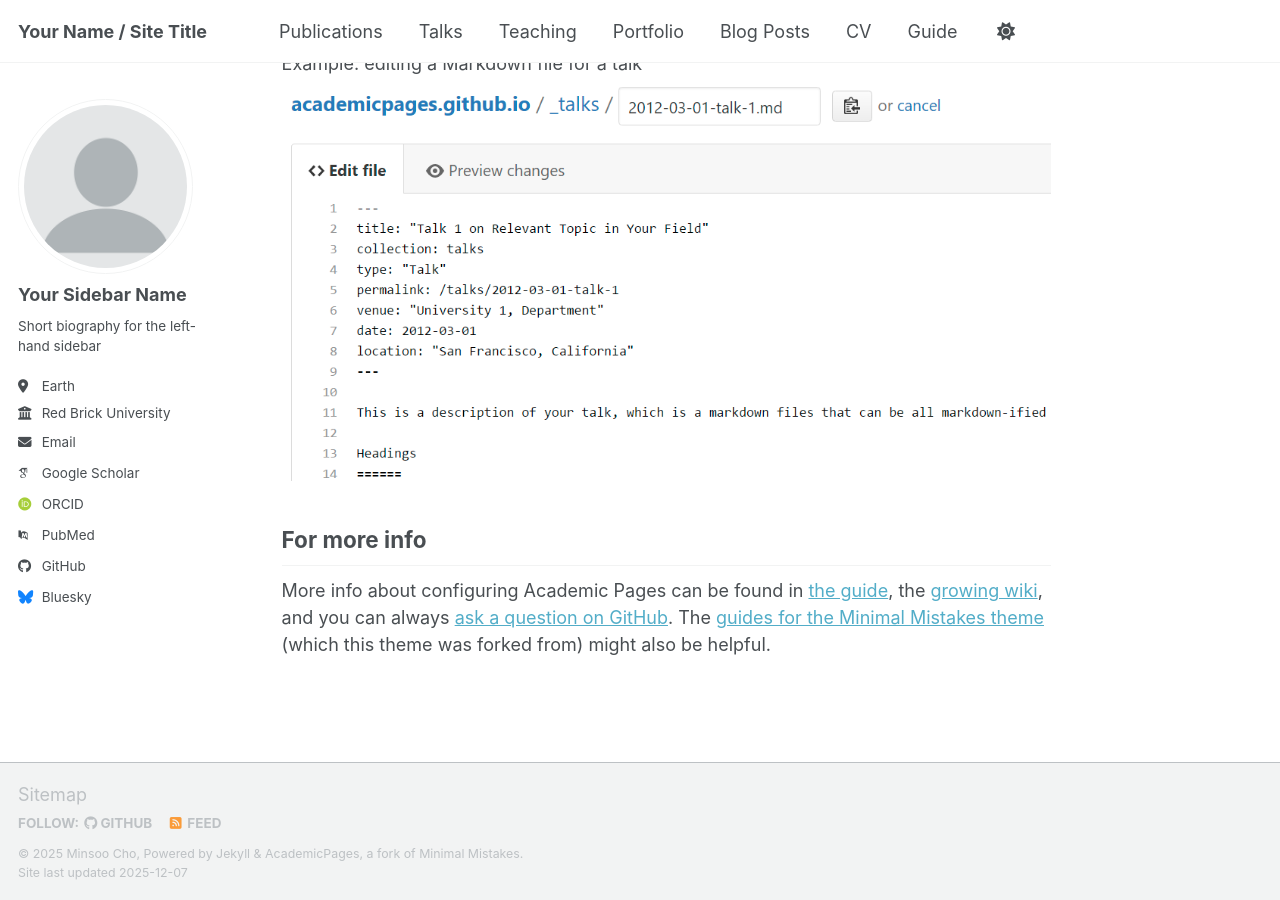
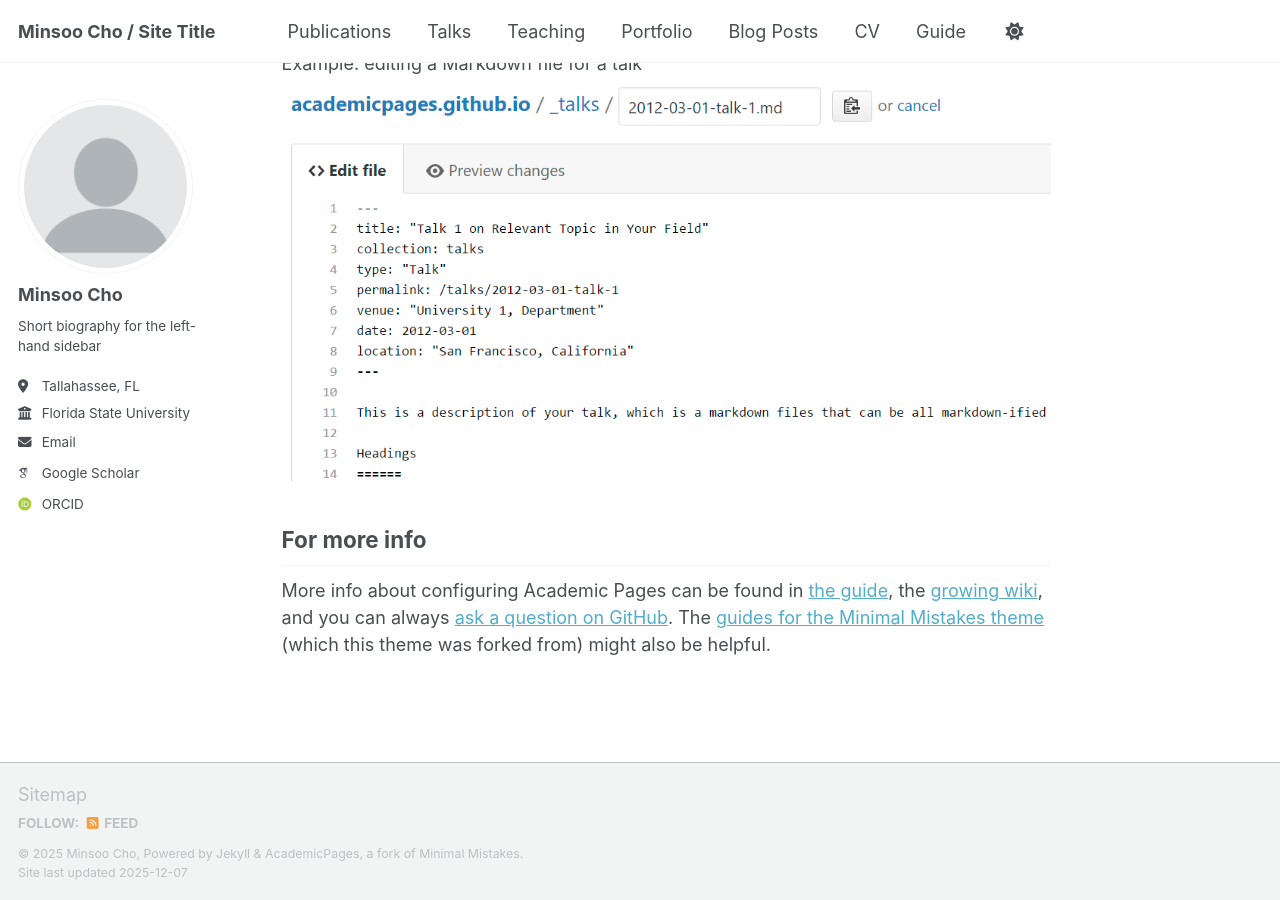
Before and after one commit to minsoo-cho/minsoo-cho.github.io, a Jekyll site: the page built from _pages/about.md, in a window 1280 px wide and 900 px high, scrolled down 2718 px. Built offline with Jekyll 4.4.1, drawn with Linux system fonts in a browser that asks for light colours; some web fonts are replaced; a script bundle is joined from its source files by our own code; library files that are not in the unit come from our copies.

Commit message:
Update _config.yml

```diff
--- a/_config.yml
+++ b/_config.yml
@@ -9,11 +9,11 @@
 # Basic Site Settings
 locale                   : "en-US"
 site_theme               : "default" # Currently available options are "default", "air"
-title                    : "Your Name / Site Title"
+title                    : "Minsoo Cho / Site Title"
 title_separator          : "-"
 name                     : &name "Minsoo Cho"
 description              : &description "Your Name's academic portfolio"   # Update this with a general description of your site, this is the default if not overridden by a page
-url                      : https://academicpages.github.io # The base hostname & protocol for your site e.g. "https://[your GitHub username].github.io",
+url                      : https://minsoo-cho.github.io # The base hostname & protocol for your site e.g. "https://[your GitHub username].github.io",
                                                            # or if you already have some other page hosted on Github then use "https://[your GitHub username].github.io/[Your Repo Name]"
 baseurl                  : "" # the subpath of your site, e.g. "/blog"
 repository               : "minsoo-cho.github.io"
@@ -24,13 +24,13 @@ repository               : "minsoo-cho.github.io"
 author:
   # Biographic information
   avatar           : "profile.png"
-  name             : "Your Sidebar Name"
+  name             : "Minsoo Cho"
   pronouns         : # example: "she/her"
   bio              : "Short biography for the left-hand sidebar"
-  location         : "Earth"
-  employer         : "Red Brick University"
+  location         : "Tallahassee, FL"
+  employer         : "Florida State University"
   uri              : # URL
-  email            : "none@example.org"
+  email            : "mc23m@fsu.edu"
 
   # Academic websites
   academia         : # URL
@@ -41,7 +41,7 @@ author:
   orcid            : "https://orcid.org/yourorcidurl"
   semantic         : # URL
   ssrn             : # URL
-  pubmed           : "https://www.ncbi.nlm.nih.gov/pubmed/?term=john+snow"
+  pubmed           : # "https://www.ncbi.nlm.nih.gov/pubmed/?term=john+snow"
   researchgate     : # URL
   scopus           : # URL
   zotero           : # URL
@@ -51,13 +51,13 @@ author:
   bitbucket        : # Username - Update with your username on the site
   codepen          : # Username
   dribbble         : # Username
-  github           : "academicpages"
+  github           : # "academicpages"
   kaggle           : # Username
   stackoverflow    : # User number or user number and name (i.e., use "1" or "1/jeff-atwood")
 
   # Social media
   artstation       : # Username
-  bluesky          : "bsky.app" # Replace this with you Bluesky username
+  bluesky          : # "bsky.app" # Replace this with you Bluesky username
   facebook         : # Username
   flickr           : # Username
   foursquare       : # Username
```
